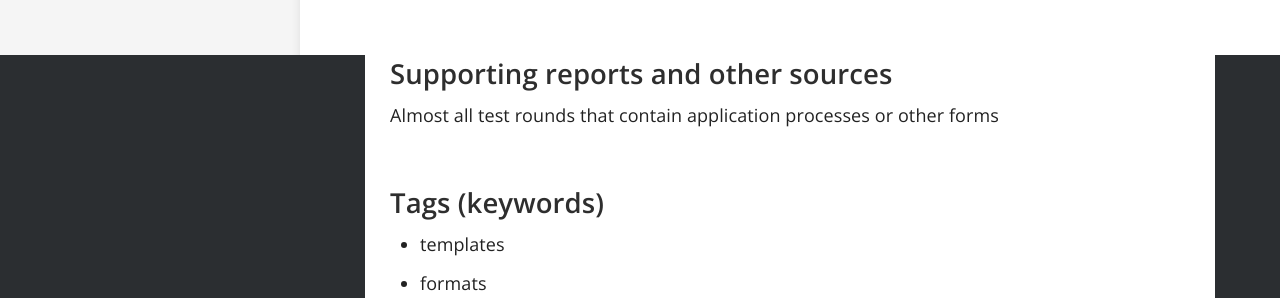
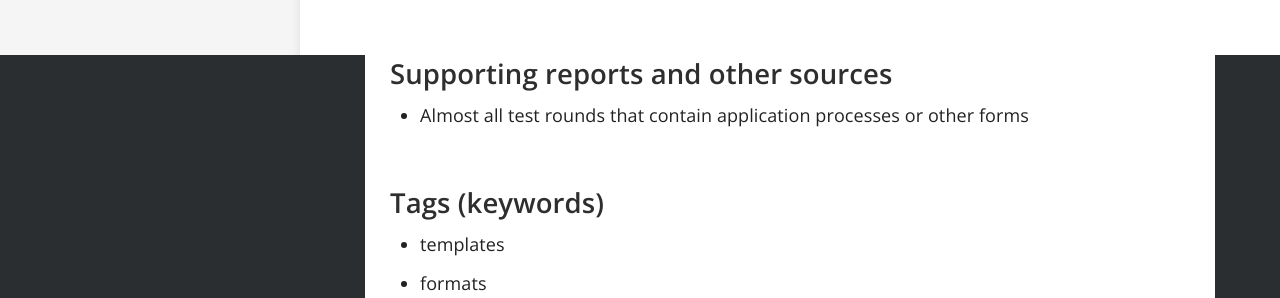
Before and after one commit to scotentSD/insights, a Jekyll site: the page built from _docs/Content/07_general-Customer-Templates.md, in a window 1280 px wide. Shown: the part 845-1143 px from the top of the page. Built offline with Jekyll 4.4.1, drawn with Linux system fonts in a browser that asks for light colours.

```diff
--- a/_docs/Content/07_general-Customer-Templates.md
+++ b/_docs/Content/07_general-Customer-Templates.md
@@ -19,7 +19,7 @@ order: 07
 - Customers having an application rejected because of teh wrong format
 
 ## Supporting reports and other sources
-Almost all test rounds that contain application processes or other forms
+- Almost all test rounds that contain application processes or other forms
 
 ## Tags (keywords)
 - templates
```
